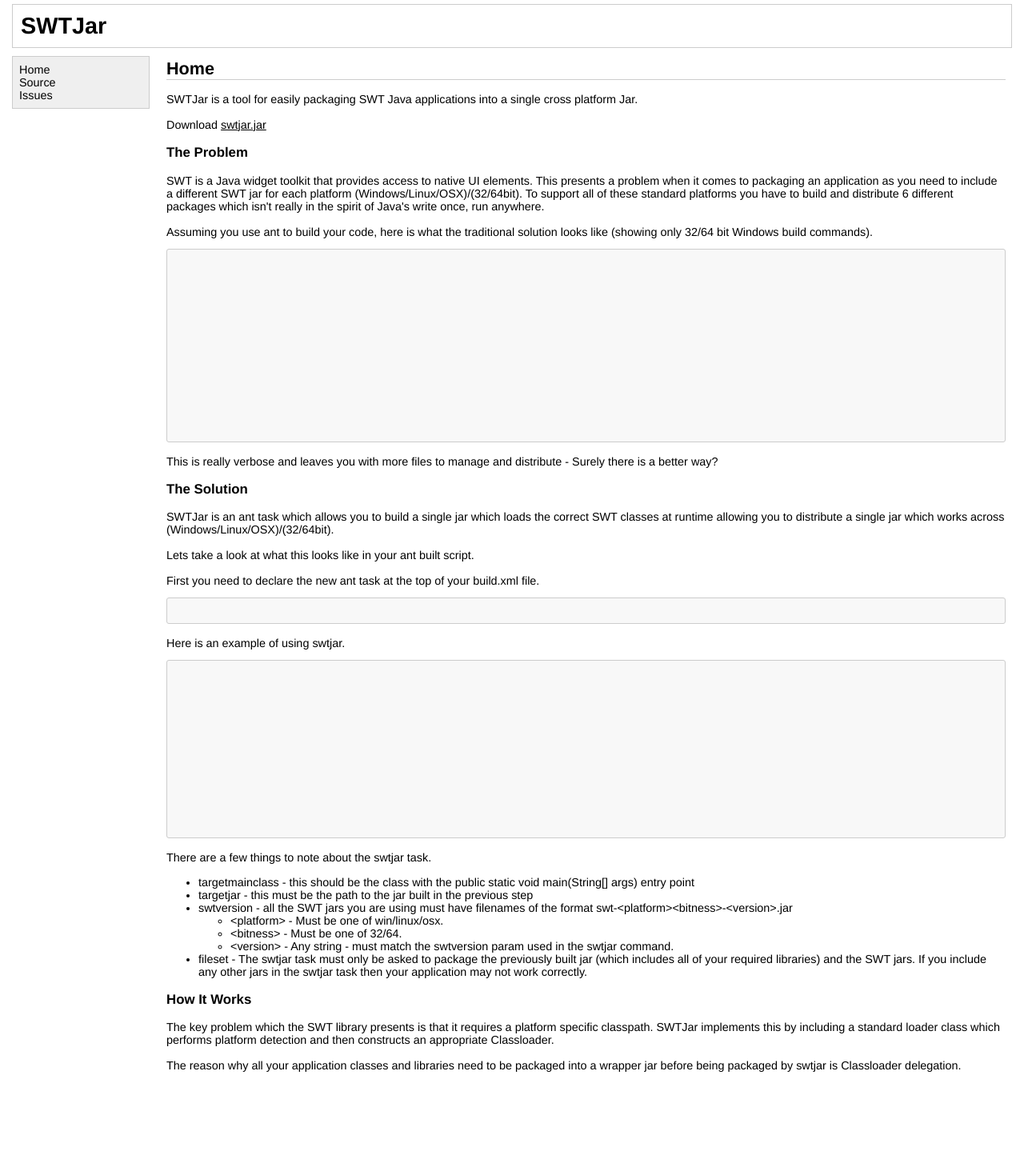
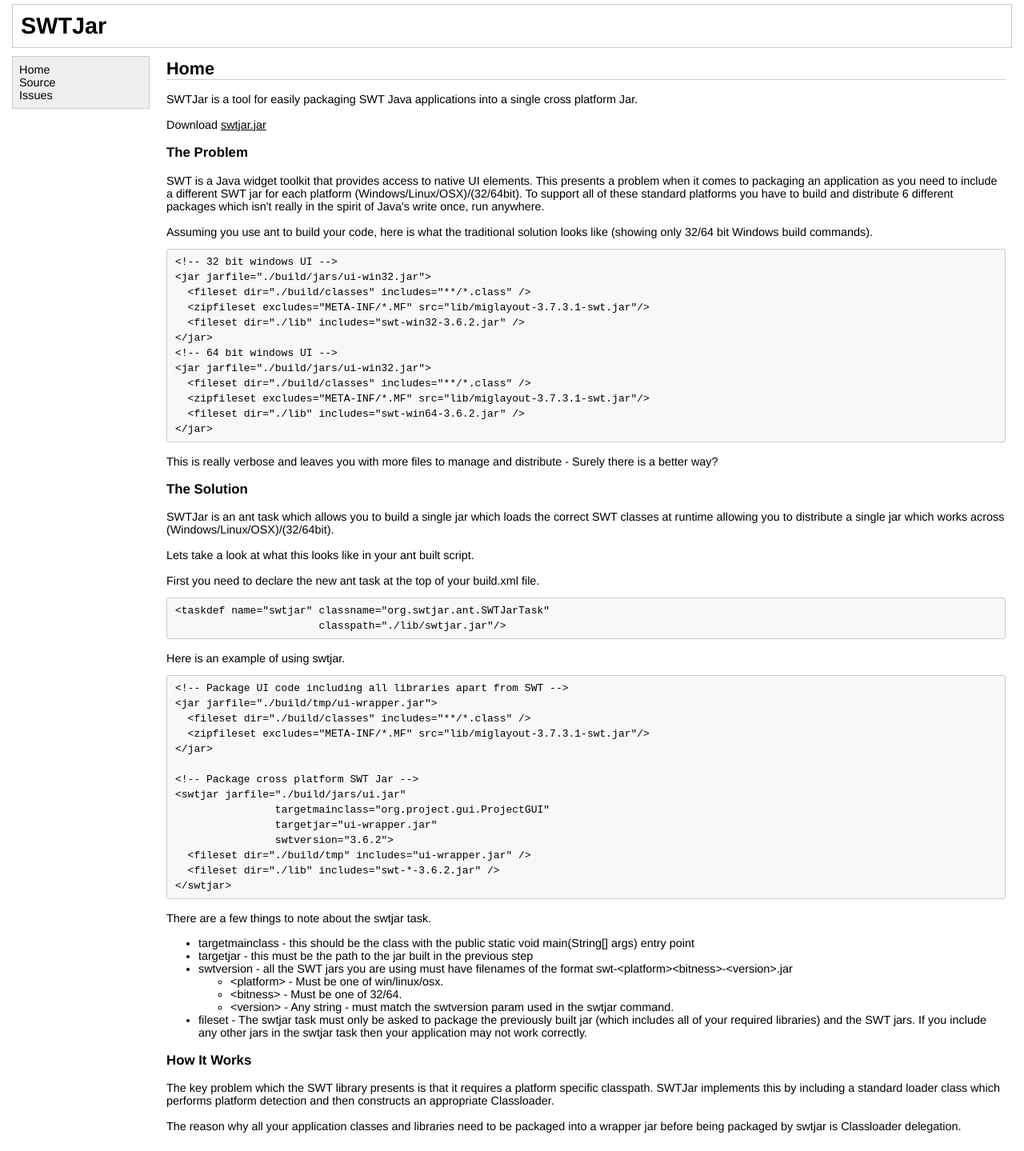
Before and after one commit to mchr3k/swtjar, a Jekyll site: the page built from index.html, in a window 1280 px wide. Shown: the whole page at 80% size. Built offline with Jekyll 4.4.1, drawn with Linux system fonts in a browser that asks for light colours; before the commit the page ends 1363 px from its top, so only the background shows below that.

Commit message:
Escape < and >

```diff
--- a/index.html
+++ b/index.html
@@ -19,18 +19,18 @@ distribute 6 different packages which isn't really in the spirit of Java's write
 32/64 bit Windows build commands).
 
 <pre>
-<!-- 32 bit windows UI -->
-<jar jarfile="./build/jars/ui-win32.jar">
-  <fileset dir="./build/classes" includes="**/*.class" />
-  <zipfileset excludes="META-INF/*.MF" src="lib/miglayout-3.7.3.1-swt.jar"/>
-  <fileset dir="./lib" includes="swt-win32-3.6.2.jar" />
-</jar>
-<!-- 64 bit windows UI -->
-<jar jarfile="./build/jars/ui-win32.jar">
-  <fileset dir="./build/classes" includes="**/*.class" />
-  <zipfileset excludes="META-INF/*.MF" src="lib/miglayout-3.7.3.1-swt.jar"/>
-  <fileset dir="./lib" includes="swt-win64-3.6.2.jar" />
-</jar>
+&lt;!-- 32 bit windows UI --&gt;
+&lt;jar jarfile="./build/jars/ui-win32.jar"&gt;
+  &lt;fileset dir="./build/classes" includes="**/*.class" /&gt;
+  &lt;zipfileset excludes="META-INF/*.MF" src="lib/miglayout-3.7.3.1-swt.jar"/&gt;
+  &lt;fileset dir="./lib" includes="swt-win32-3.6.2.jar" /&gt;
+&lt;/jar&gt;
+&lt;!-- 64 bit windows UI --&gt;
+&lt;jar jarfile="./build/jars/ui-win32.jar"&gt;
+  &lt;fileset dir="./build/classes" includes="**/*.class" /&gt;
+  &lt;zipfileset excludes="META-INF/*.MF" src="lib/miglayout-3.7.3.1-swt.jar"/&gt;
+  &lt;fileset dir="./lib" includes="swt-win64-3.6.2.jar" /&gt;
+&lt;/jar&gt;
 </pre>
 
 <p>This is really verbose and leaves you with more files to manage and distribute - Surely there is a better way?
@@ -45,27 +45,27 @@ at runtime allowing you to distribute a single jar which works across (Windows/L
 <p>First you need to declare the new ant task at the top of your build.xml file.
 
 <pre>
-<taskdef name="swtjar" classname="org.swtjar.ant.SWTJarTask"
-                       classpath="./lib/swtjar.jar"/>
+&lt;taskdef name="swtjar" classname="org.swtjar.ant.SWTJarTask"
+                       classpath="./lib/swtjar.jar"/&gt;
 </pre>
 
 <p>Here is an example of using swtjar.
 
 <pre>
-<!-- Package UI code including all libraries apart from SWT -->
-<jar jarfile="./build/tmp/ui-wrapper.jar">
-  <fileset dir="./build/classes" includes="**/*.class" />
-  <zipfileset excludes="META-INF/*.MF" src="lib/miglayout-3.7.3.1-swt.jar"/>
-</jar>
+&lt;!-- Package UI code including all libraries apart from SWT --&gt;
+&lt;jar jarfile="./build/tmp/ui-wrapper.jar"&gt;
+  &lt;fileset dir="./build/classes" includes="**/*.class" /&gt;
+  &lt;zipfileset excludes="META-INF/*.MF" src="lib/miglayout-3.7.3.1-swt.jar"/&gt;
+&lt;/jar&gt;
 
-<!-- Package cross platform SWT Jar -->
-<swtjar jarfile="./build/jars/ui.jar"
+&lt;!-- Package cross platform SWT Jar --&gt;
+&lt;swtjar jarfile="./build/jars/ui.jar"
 		targetmainclass="org.project.gui.ProjectGUI"
 		targetjar="ui-wrapper.jar"
-		swtversion="3.6.2">
-  <fileset dir="./build/tmp" includes="ui-wrapper.jar" />
-  <fileset dir="./lib" includes="swt-*-3.6.2.jar" />
-</swtjar>
+		swtversion="3.6.2"&gt;
+  &lt;fileset dir="./build/tmp" includes="ui-wrapper.jar" /&gt;
+  &lt;fileset dir="./lib" includes="swt-*-3.6.2.jar" /&gt;
+&lt;/swtjar&gt;
 </pre>
 
 <p>There are a few things to note about the swtjar task.
```
